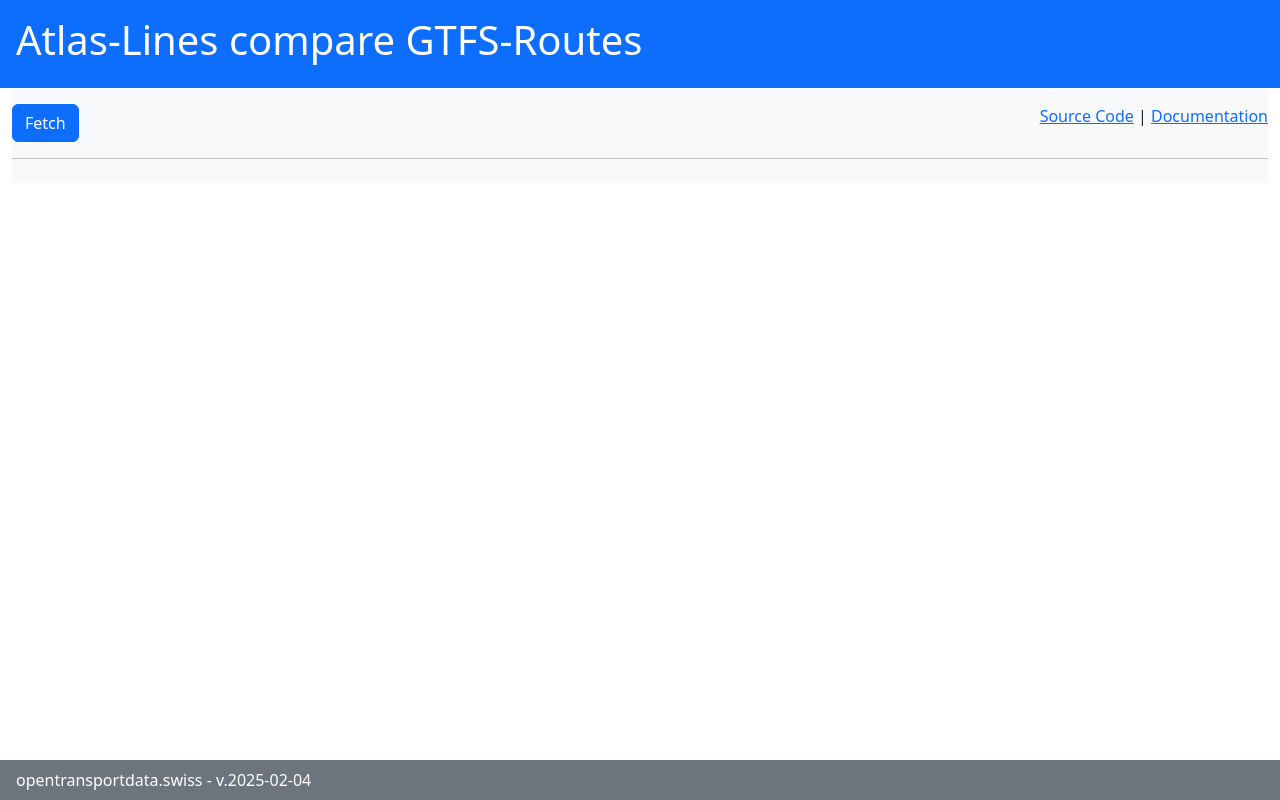
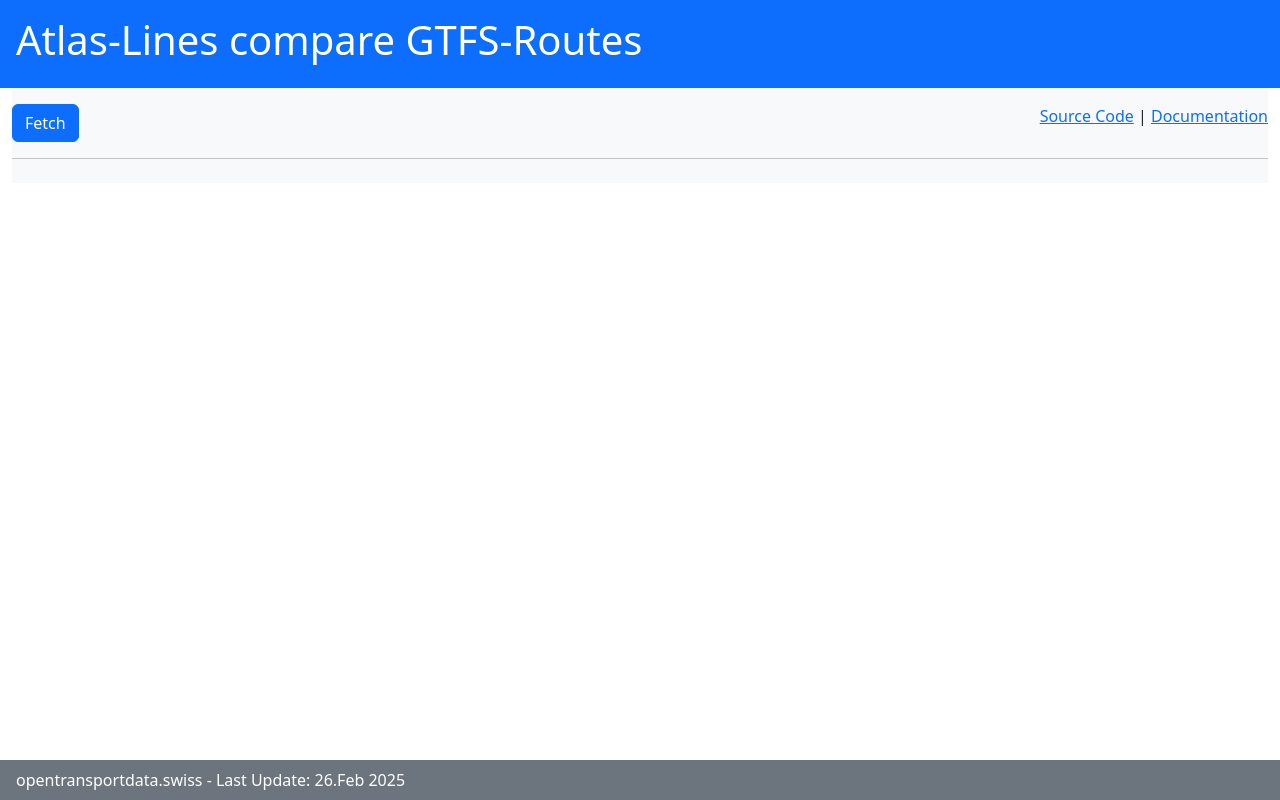
Before and after one commit to openTdataCH/OJP-Showcase, an Angular app in the folder apps/atlas-routes-compare-gtfs/: page / in a window 1280 px wide. Built offline with nearby package versions, Linux system fonts and the light colour scheme.

Commit message:
Updates footer

```diff
--- a/apps/atlas-routes-compare-gtfs/src/app/app.component.html
+++ b/apps/atlas-routes-compare-gtfs/src/app/app.component.html
@@ -179,6 +179,6 @@
   </div>
 
   <footer class="bg-secondary text-white p-2 px-3">
-    <div>opentransportdata.swiss - v.2025-02-04</div>
+    <div>opentransportdata.swiss - Last Update: 26.Feb 2025</div>
   </footer>
 </div>
```
